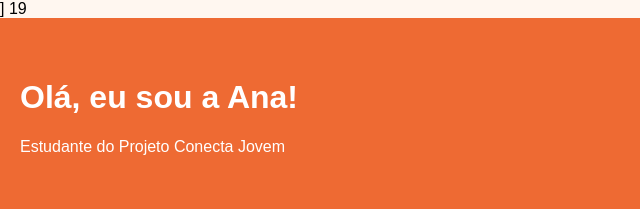
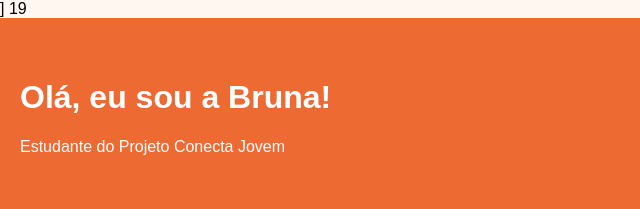
Before and after one commit to queirozbruna-dot/Teste-Projeto-Conecta, a plain HTML site: page index.html in a window 1280 px wide. Shown: the top 209 px of the page, 0-640 px from the left. Drawn offline with Linux system fonts and the light colour scheme.

Commit message:
Update index.html

```diff
--- a/index.html
+++ b/index.html
@@ -14,7 +14,7 @@ margin-bottom: 16px; box-shadow: 0 2px 8px rgba(0, 0, 0, 0.1); }
 </head>
 <body>
 19<header>
-<h1>Olá, eu sou a Ana!</h1>
+<h1>Olá, eu sou a Bruna!</h1>
 <p>Estudante do Projeto Conecta Jovem</p>
 </header>
 <main>
```
